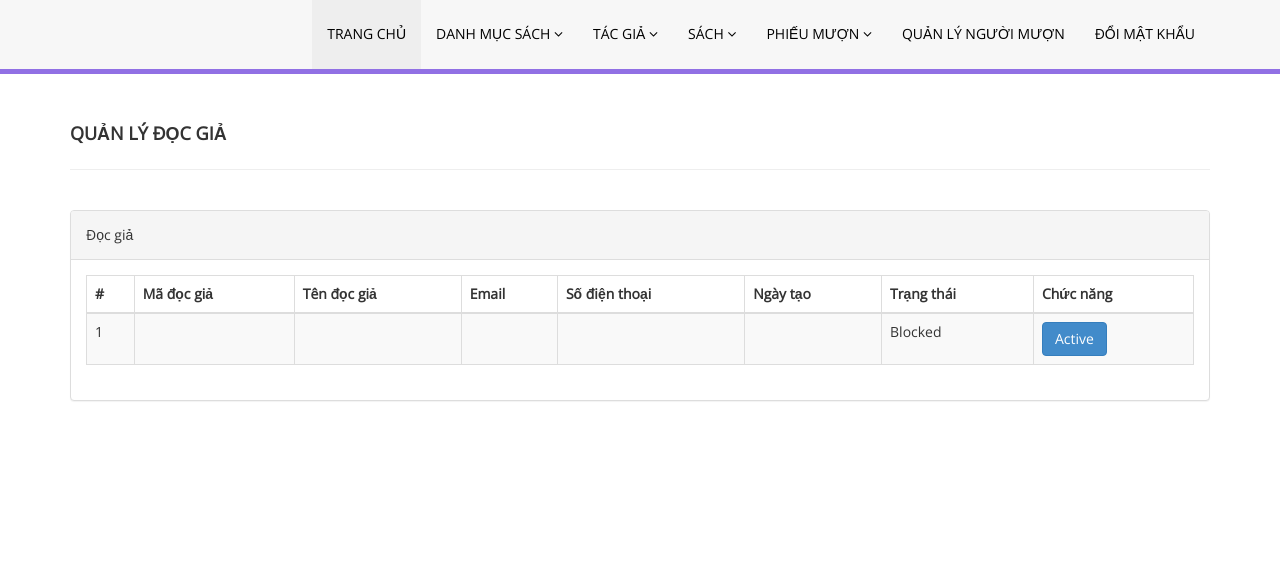
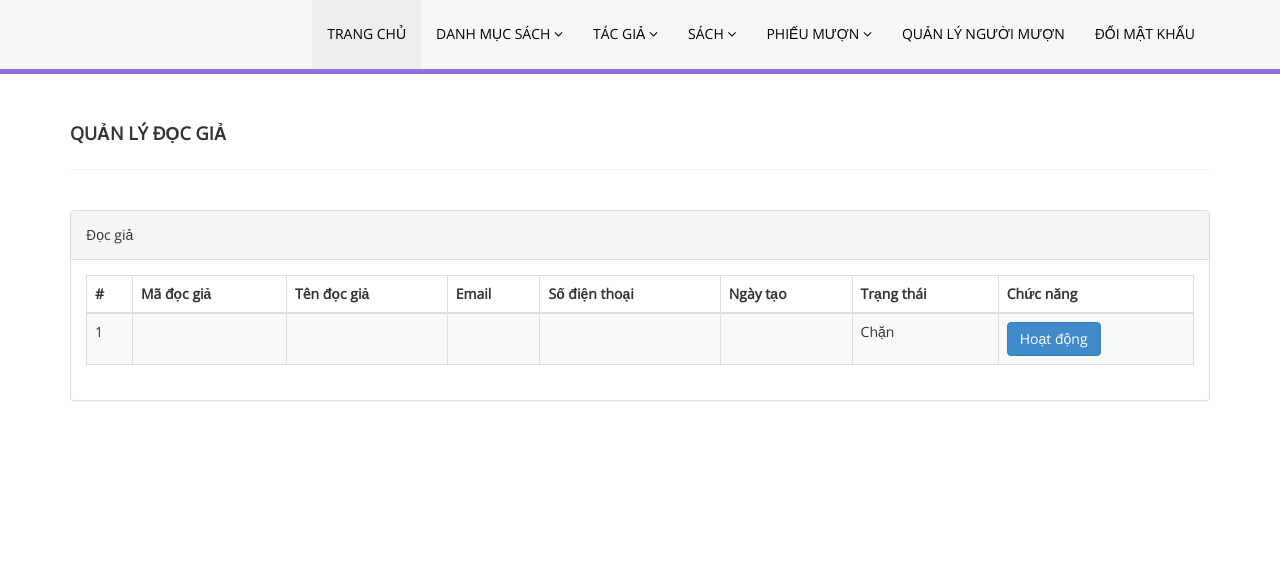
Before and after one commit to minhnhattt/Library-Management, a PHP site: page /nhanvien/reg-students.php in a window 1280 px wide. Shown: the part 203-766 px from the top of the page. Run offline with PHP 8.4, Linux system fonts and the light colour scheme; the visitor is signed in with stand-in values (Sample User, id 1); tables that the repository leaves empty or names only in its code hold one stand-in row (values such as "Sample post"); data that the repository does not hold is empty.

Commit message:
Sua nhan vien

```diff
--- a/nhanvien/add-book.php
+++ b/nhanvien/add-book.php
@@ -133,7 +133,7 @@ if($query->rowCount() > 0)
 </div>
 
 <div class="form-group">
-<label>ISBN Number<span style="color:red;">*</span></label>
+<label>MÃ ISBN<span style="color:red;">*</span></label>
 <input class="form-control" type="text" name="isbn"  required="required" autocomplete="off"  />
 <p class="help-block">ISBN là Mã số Sách Tiêu chuẩn Quốc tế. ISBN phải là duy nhất.</p>
 </div>
--- a/nhanvien/reg-students.php
+++ b/nhanvien/reg-students.php
@@ -114,20 +114,20 @@ foreach($results as $result)
                                              <td class="center"><?php echo htmlentities($result->RegDate);?></td>
                                             <td class="center"><?php if($result->Status==1)
                                             {
-                                                echo htmlentities("Active");
+                                                echo htmlentities("Hoạt động");
                                             } else {
 
 
-                                            echo htmlentities("Blocked");
+                                            echo htmlentities("Chặn");
 }
                                             ?></td>
                                             <td class="center">
 <?php if($result->Status==1)
  {?>
-<a href="reg-students.php?inid=<?php echo htmlentities($result->id);?>" onclick="return confirm('Are you sure you want to block this student?');"" >  <button class="btn btn-danger"> Inactive</button>
+<a href="reg-students.php?inid=<?php echo htmlentities($result->id);?>" onclick="return confirm('Xác nhận chặn người dùng này?');"" >  <button class="btn btn-danger"> Ngưng hoạt động</button>
 <?php } else {?>
 
-                                            <a href="reg-students.php?id=<?php echo htmlentities($result->id);?>" onclick="return confirm('Are you sure you want to active this student?');""><button class="btn btn-primary"> Active</button>
+                                            <a href="reg-students.php?id=<?php echo htmlentities($result->id);?>" onclick="return confirm('Xác nhận bỏ chặn người dùng này?');""><button class="btn btn-primary"> Hoạt động</button>
                                             <?php } ?>
 
                                             </td>
```
Also changed, not shown: studentid.txt (renamed from userid.txt).
